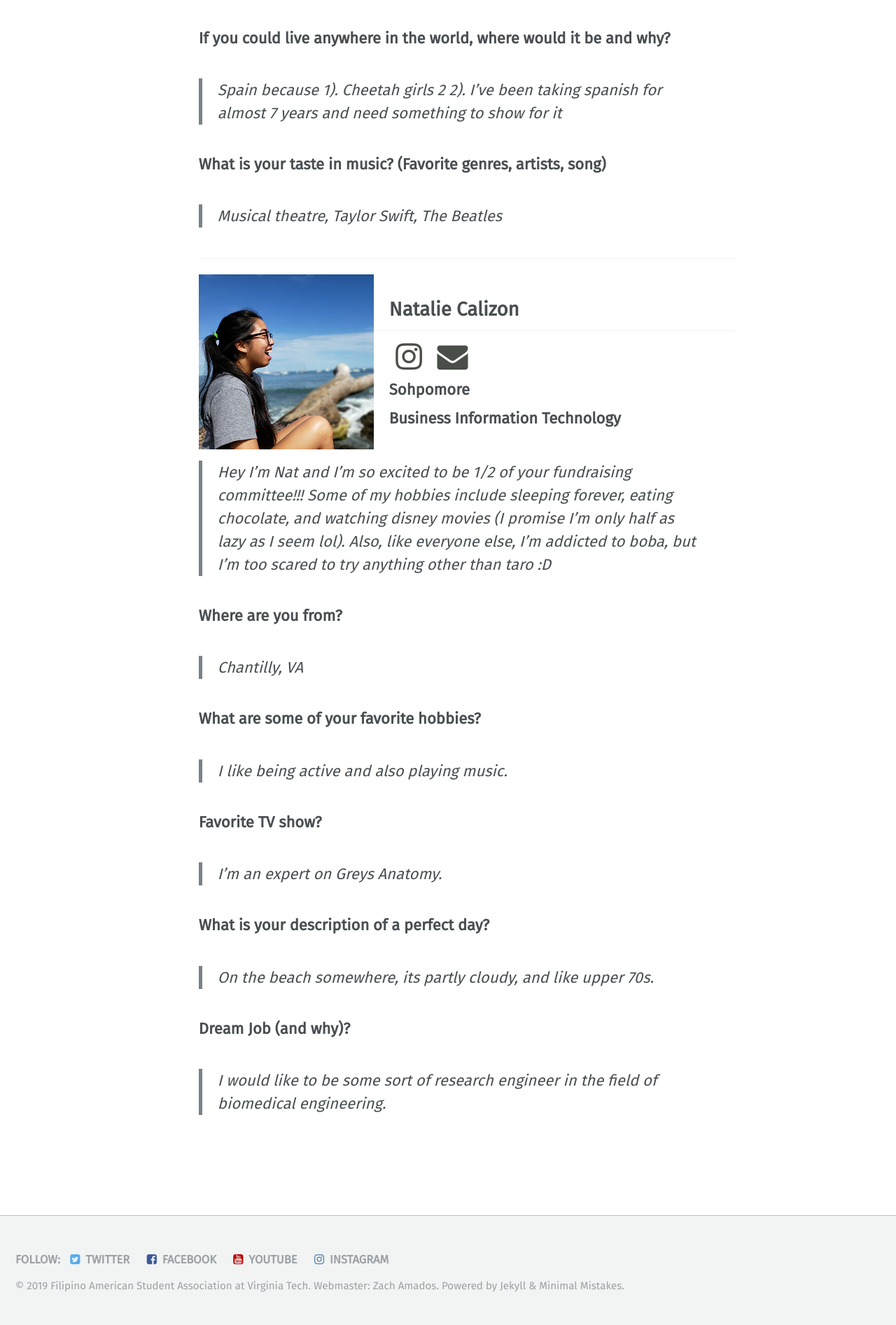
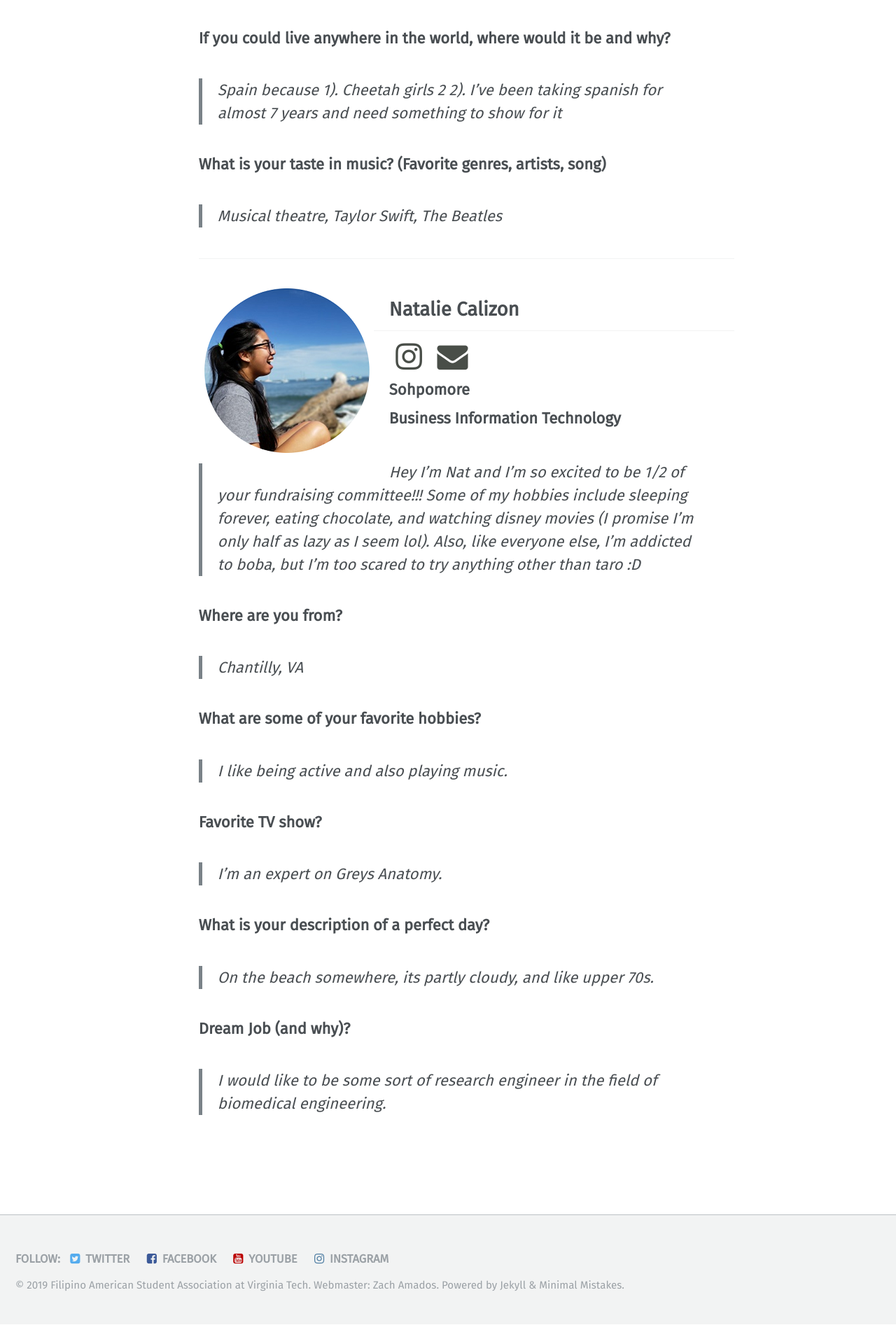
Before and after one commit to vtfasa/vtfasa.github.io, a Jekyll site: the page built from _pages/officers/fundraising.md, in a window 1280 px wide. Shown: the part 939-2832 px from the top of the page at 70% size. Built offline with Jekyll 4.4.1, drawn with Linux system fonts in a browser that asks for light colours; some web fonts are replaced.

Commit message:
Update fundraising.md

```diff
--- a/_pages/officers/fundraising.md
+++ b/_pages/officers/fundraising.md
@@ -42,7 +42,7 @@ permalink: /officers/fundraising/
 
 ---
 
-![image-left]({{ "/assets/images/officers/small/natalie.png" | absolute_url }}){: .align-left}
+![image-left]({{ "/assets/images/officers/small/natalieCircle.png" | absolute_url }}){: .align-left}
 ## Natalie Calizon
 <p style="margin-bottom: 0.45em; padding: 0">
 <a href="https://www.instagram.com/nawwtalie/" style="margin: 0; padding: 0"><i class="fa fa-2x fa-fw fa-instagram" style="color: #494e48"></i></a>
```
